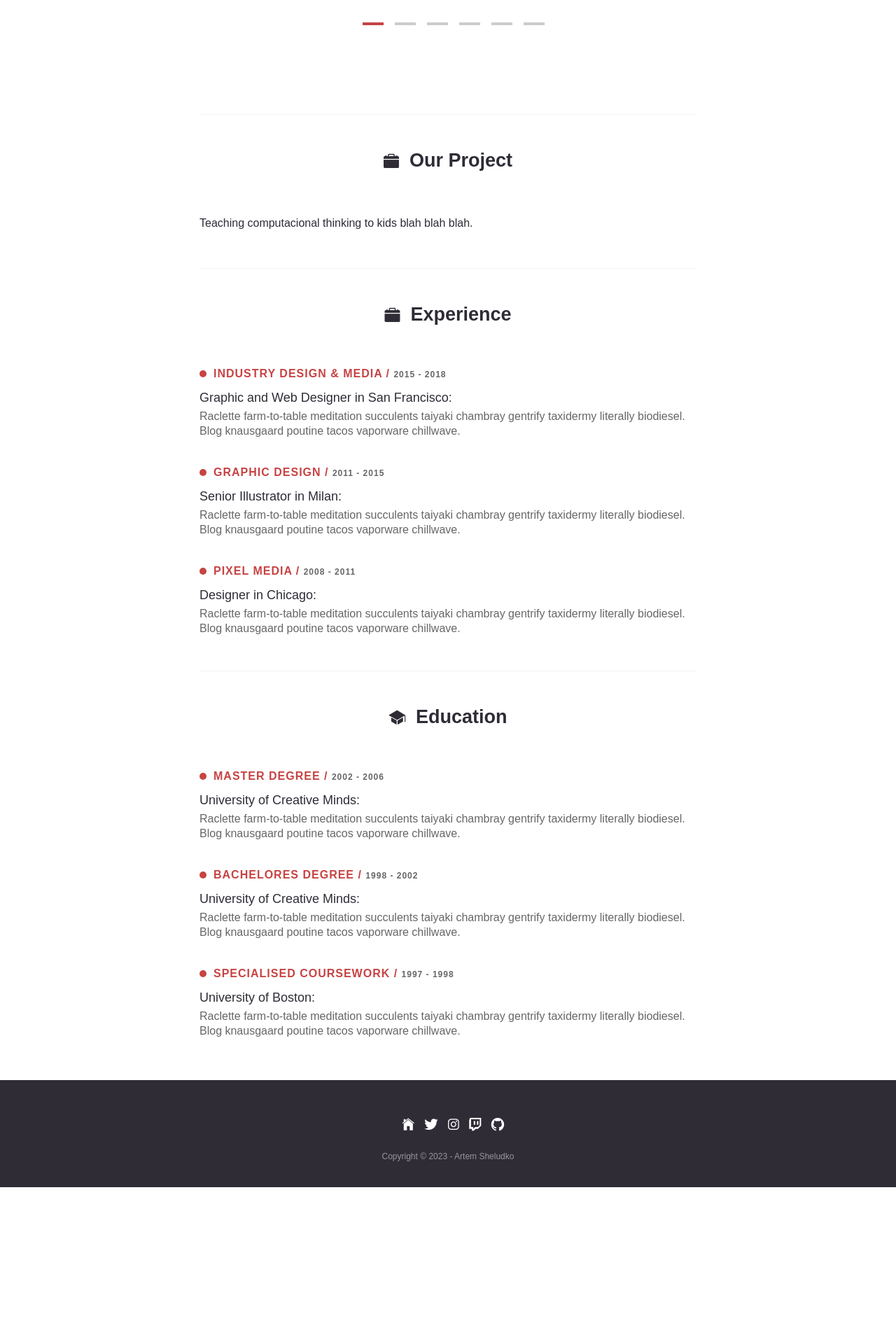
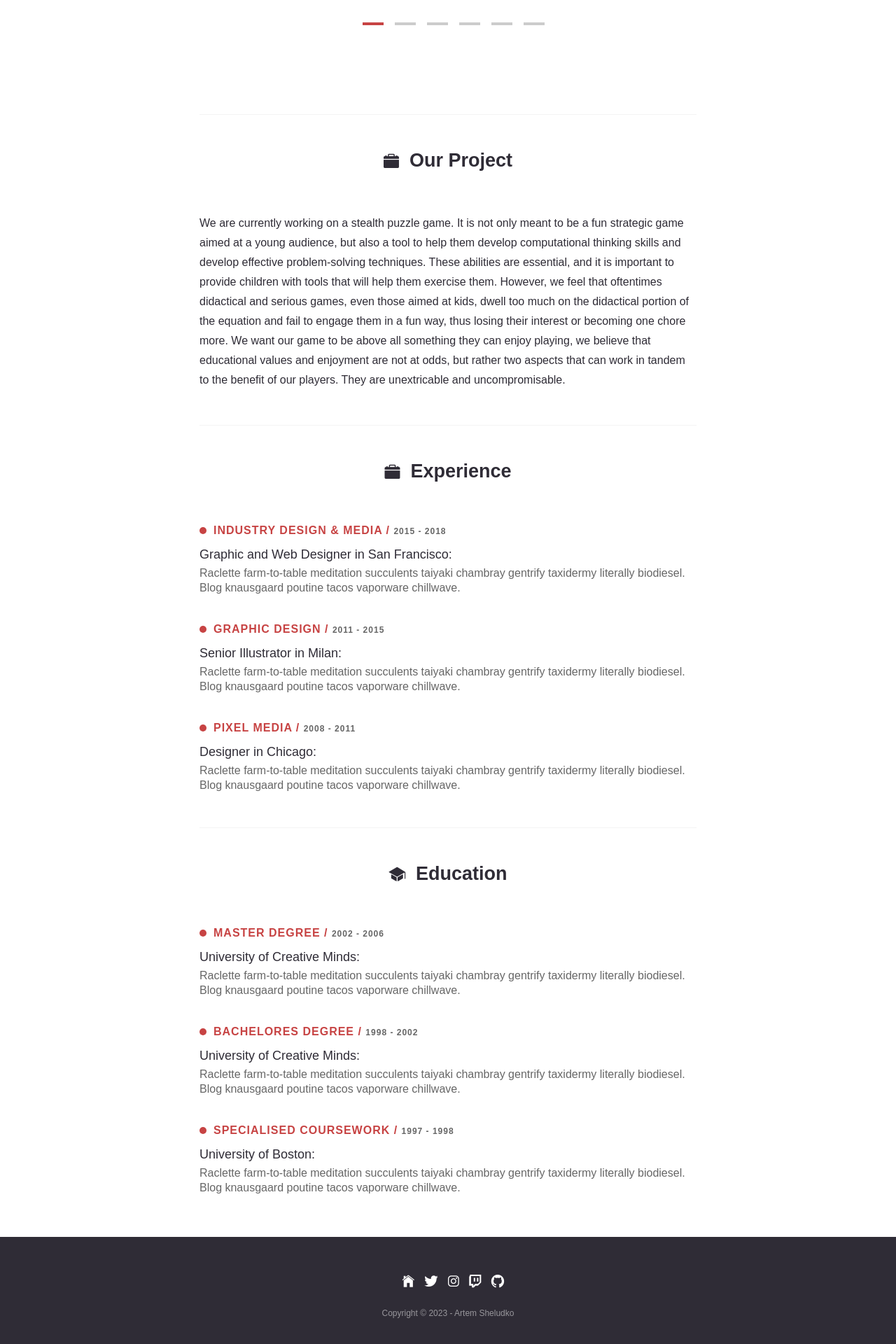
Before and after one commit to Tale-Weavers/taleweavers.github.io, a Jekyll site: the page built from index.html, in a window 1280 px wide. Shown: the part 1261-3181 px from the top of the page at 70% size. Built offline with Jekyll 4.4.1, drawn with Linux system fonts in a browser that asks for light colours; nearby versions of some CDN libraries; some web fonts are replaced; before the commit the page ends 2957 px from its top, so only the background shows below that.

Commit message:
Update settings.yml
explicacion del proyecto que he bullshiteado un poco, habra que revisarla en teoria asi puedo formatear de distintas formas las partes importantes del desarrollo

```diff
--- a/_data/settings.yml
+++ b/_data/settings.yml
@@ -35,9 +35,13 @@
 # Project Section
 
 project-title: Our Project
-objective: 'Teaching computacional thinking to kids blah blah blah.'
+objective: 'We are currently working on a stealth puzzle game. It is not only meant to be a fun strategic game aimed at a young audience, but also a tool to help them develop computational thinking skills and develop effective problem-solving techniques. These abilities are essential, and it is important to provide children with tools that will help them exercise them. However, we feel that oftentimes didactical and serious games, even those aimed at kids, dwell too much on the didactical portion of the equation and fail to engage them in a fun way, thus losing their interest or becoming one chore more. We want our game to be above all something they can enjoy playing, we believe that educational values and enjoyment are not at odds, but rather two aspects that can work in tandem to the benefit of our players. They are unextricable and uncompromisable.'
 illustration:
-our-game: 'A stealth puzzle game that encourages lateral thinking blah blah blah.'
+our-game: 'In order to achive our goals, we are focusing our efforts on fulfilling three aspects:'
+core:
+- {pilar-name: Level Design, consists-on: We believe creating a challenging level design, thus both pushing our players to break down each level into more manageable problems and learn from previous experience, and making for an entertaining activity.}
+- {pilar-name: Art and Setting, consists-on: We are working to achieve a theme and style that they will find friendly, yet not patronising. The game follows the compelling heist/rescue story of a crow who must rescue a captured friend from the claws of mobster cats, infiltrating their lair without being detected by security or seized by the guards.}
+- {pilar-name: Programing and Gameplay feel, consists-on: When working on any game, specially a multiplatform web game such as this one, the feel of the gameplay can make or break the user experience. We are designing and programming our game so that it may run smoothly on two of the most used browsers and planning our controls so that it makes for a satisfying gaming experience both on mobile and PC.}
 little-crows:
 
 #-------------------------------
```
